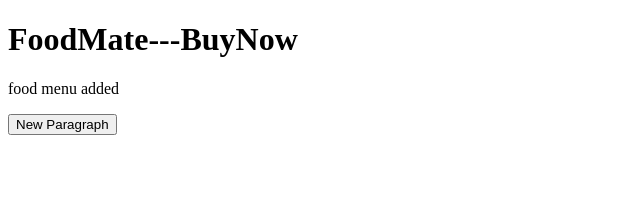
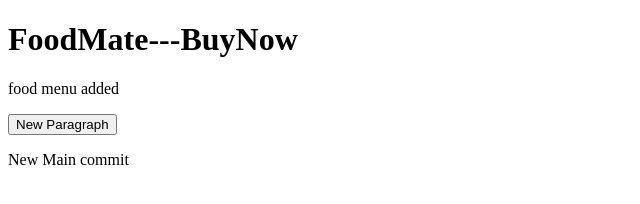
Before and after one commit to sabari7320/foodmate, a plain HTML site: page index.html in a window 1280 px wide. Shown: the whole page, without its empty margins (0-640 px from the left). Drawn offline with Linux system fonts and the light colour scheme.

Commit message:
+new Main Commit+

```diff
--- a/index.html
+++ b/index.html
@@ -11,6 +11,7 @@
     <h1>FoodMate---BuyNow</h1>
     <p>food menu added </p>
     <button>New Paragraph</button>
+    <P>New Main commit </P>
 </body>
 
 </html>
```
